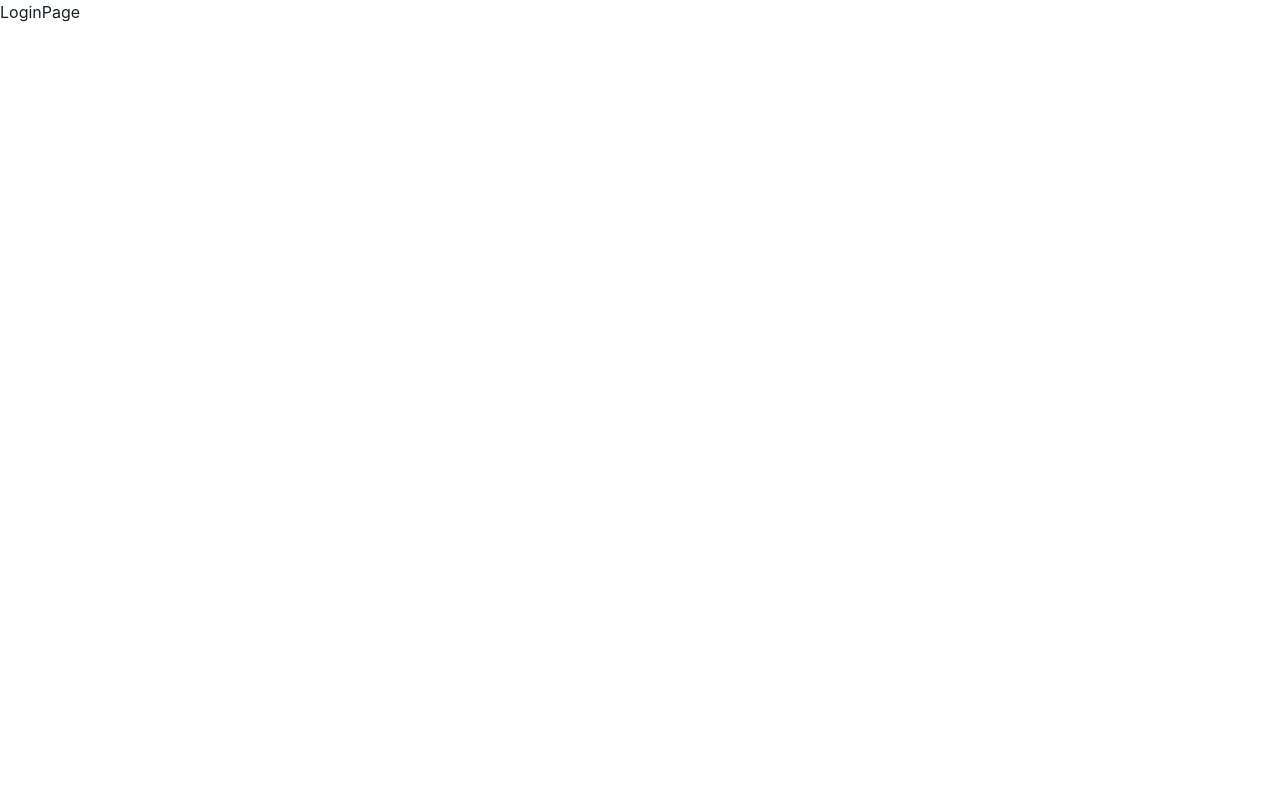
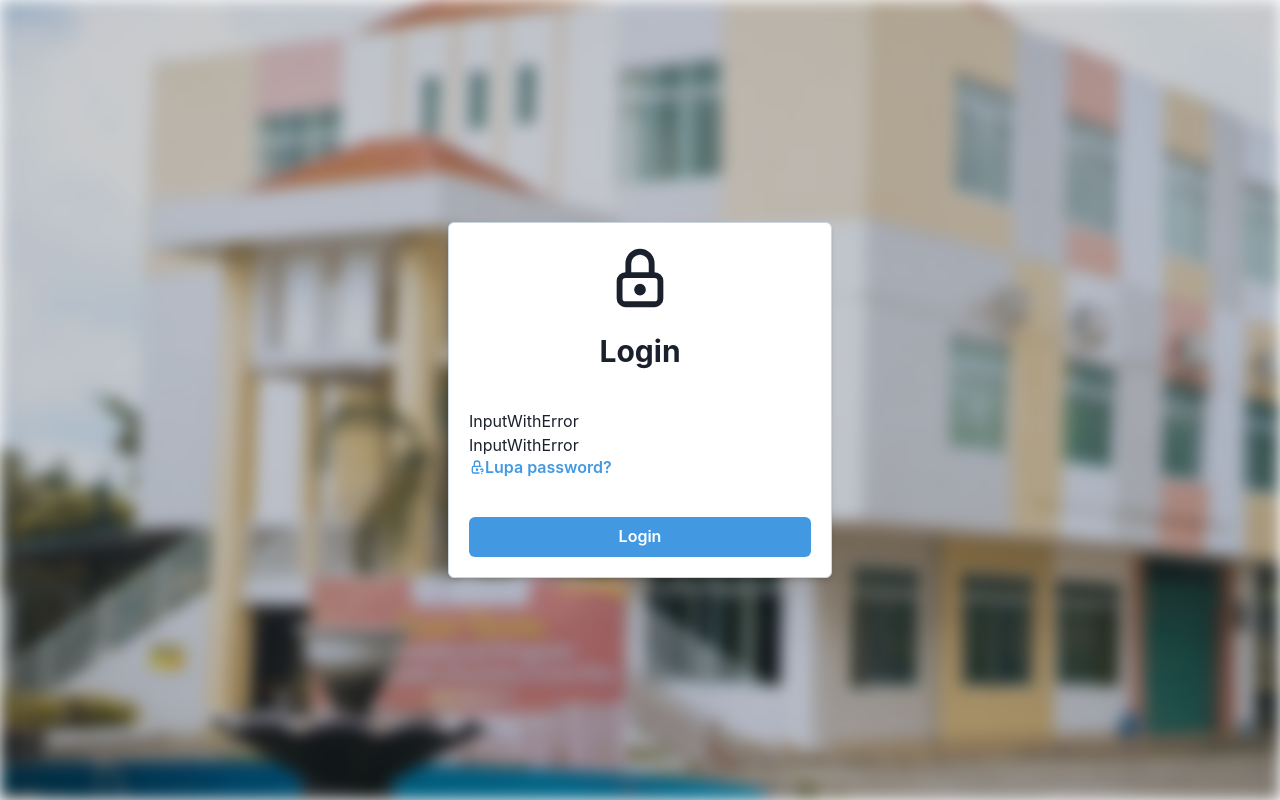
Before and after one commit to dimasivonanggitama/sistem-informasi-sekolah, a React (Create React App) app in the folder projects/client/: page /login in a window 1280 px wide. Built offline with nearby package versions, Linux system fonts and the light colour scheme.

Commit message:
Added login UI & background

```diff
--- a/projects/client/src/pages/LoginPage.js
+++ b/projects/client/src/pages/LoginPage.js
@@ -1,7 +1,74 @@
-import React from 'react'
+import React, { useState } from "react";
+import { Box, Button, Card, CardBody, CardHeader, Center, Divider, Flex, FormControl, FormErrorMessage, FormLabel, Heading, HStack, Image, Input, InputGroup, InputRightElement, Stack, Text, useColorModeValue, useToast, VStack } from "@chakra-ui/react";
+import { useFormik } from "formik";
+import * as Yup from "yup";
+// import { useDispatch, useSelector } from "react-redux";
+// import { userKeepLogin } from "../../redux/reducers/UserAuthReducer";
+import { useNavigate } from "react-router-dom";
+import { InputWithError } from "../components/input/InputWithError";
+import { TbLock, TbLockQuestion } from 'react-icons/tb';
+// import InputPassword from "../../components/input/InputPassword";
 
 export const LoginPage = () => {
+  // const dispatch = useDispatch();
+  const [isLoading, setIsLoading] = useState(false);
+  const toast = useToast()
+  // const login = useSelector((state) => state.UserAuthReducer.login)
+  const navigate = useNavigate()
+  const [showPassword, setShowPassword] = useState(false);
+
+  const validationSchema = Yup.object().shape({
+    identifier: Yup.string()
+    .required("NIS atau NIK tidak boleh kosong!")
+    .matches(
+      /^[0-9]+$/,
+      "Format NIS atau NIK tidak valid!"
+    ),
+    password: Yup.string().required("Password tidak boleh kosong!"),
+  });
+
+  const formik = useFormik({
+    initialValues: {
+      identifier: "",
+      password: "",
+    },
+    validationSchema,
+    onSubmit: (values) => {
+      const isEmail = /^[^\s@]+@[^\s@]+\.[^\s@]+$/.test(values.identifier);
+      const isPhoneNumber = /^\d{9,14}$/.test(values.identifier);
+
+      if (isEmail) {
+        values.email = values.identifier;
+      } else if (isPhoneNumber) {
+        values.phone = values.identifier;
+      }
+      setIsLoading(true)
+      // dispatch(userKeepLogin(values, setIsLoading, toast));
+    },
+  })
+
   return (
-    <div>LoginPage</div>
-  )
-}
+    <Box>
+      <Flex minH={"100vh"} align={"center"} justify={"center"} bgImage={"background.jpg"} bgPosition={"center"} bgRepeat={"no-repeat"} bgSize={"cover"} filter={"blur(8px)"}></Flex>
+      <Flex minH={"100vh"} align={"center"} justify={"center"} position={"absolute"} top={"50%"} left={"50%"} transform={"translate(-50%, -50%)"} width={"100%"}>
+        <Card border="1px" borderColor="gray.300" boxShadow="md" minHeight="30%" width="30%">
+          <CardHeader display="flex" flexDirection="column" alignItems="center" gap="5">
+            <TbLock size={70}/>
+            <Heading fontSize={"3xl"}>Login</Heading>
+          </CardHeader>
+          <CardBody>
+            <form onSubmit={formik.handleSubmit}>
+              <InputWithError type="text" id="identifier" name="identifier" placeholder="NIS atau NIK" bgColor="white" borderColor="grey" color="black" value={formik.values.identifier} onChange={formik.handleChange} onBlur={formik.handleBlur} margin="0" padding="1" errors={formik.errors.identifier} touched={formik.touched.identifier} />
+              <InputWithError type="password" name="password" value={formik.values.password} onBlur={formik.handleBlur} onChange={formik.handleChange} handleClick={() => setShowPassword(!showPassword)} show={showPassword} margin="0" padding="1" errors={formik.errors.password} touched={formik.touched.password}/>
+              <VStack spacing={10}>
+                {/* <Button onClick={() => navigate("/forgot-password-user")} variant="link" color={"blue.400"}>Forgot password?</Button> */}
+                <Button color={"blue.400"} justifyContent={"flex-start"} onClick={() => navigate("#")} variant="link" width={"100%"}><TbLockQuestion/>Lupa password?</Button>
+                <Button isLoading={isLoading} loadingText="Signing in" bg={"blue.400"} color={"white"} _hover={{ bg: "blue.500" }} type="submit" width={"100%"}>Login</Button>
+              </VStack>
+            </form>
+          </CardBody>
+        </Card>
+      </Flex>
+    </Box>
+  );
+};
```
